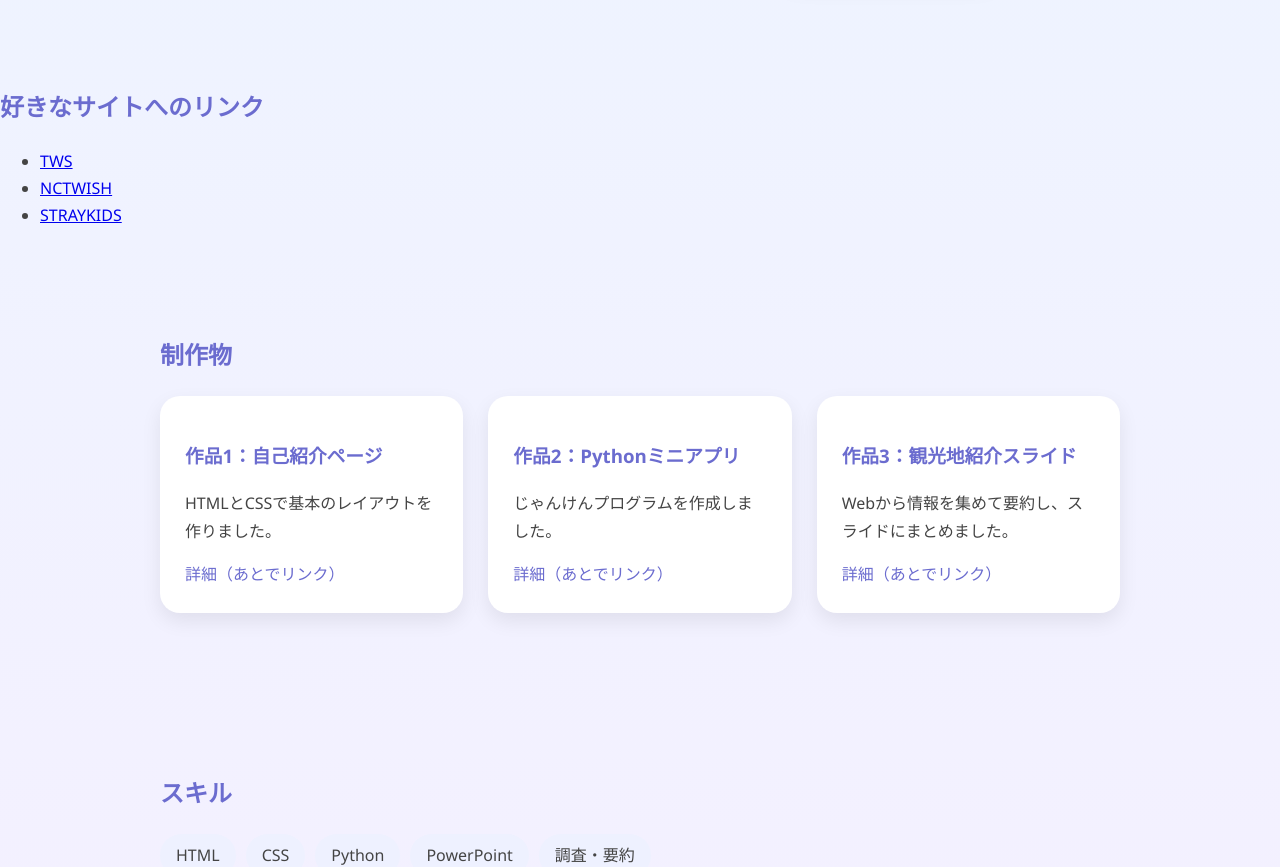
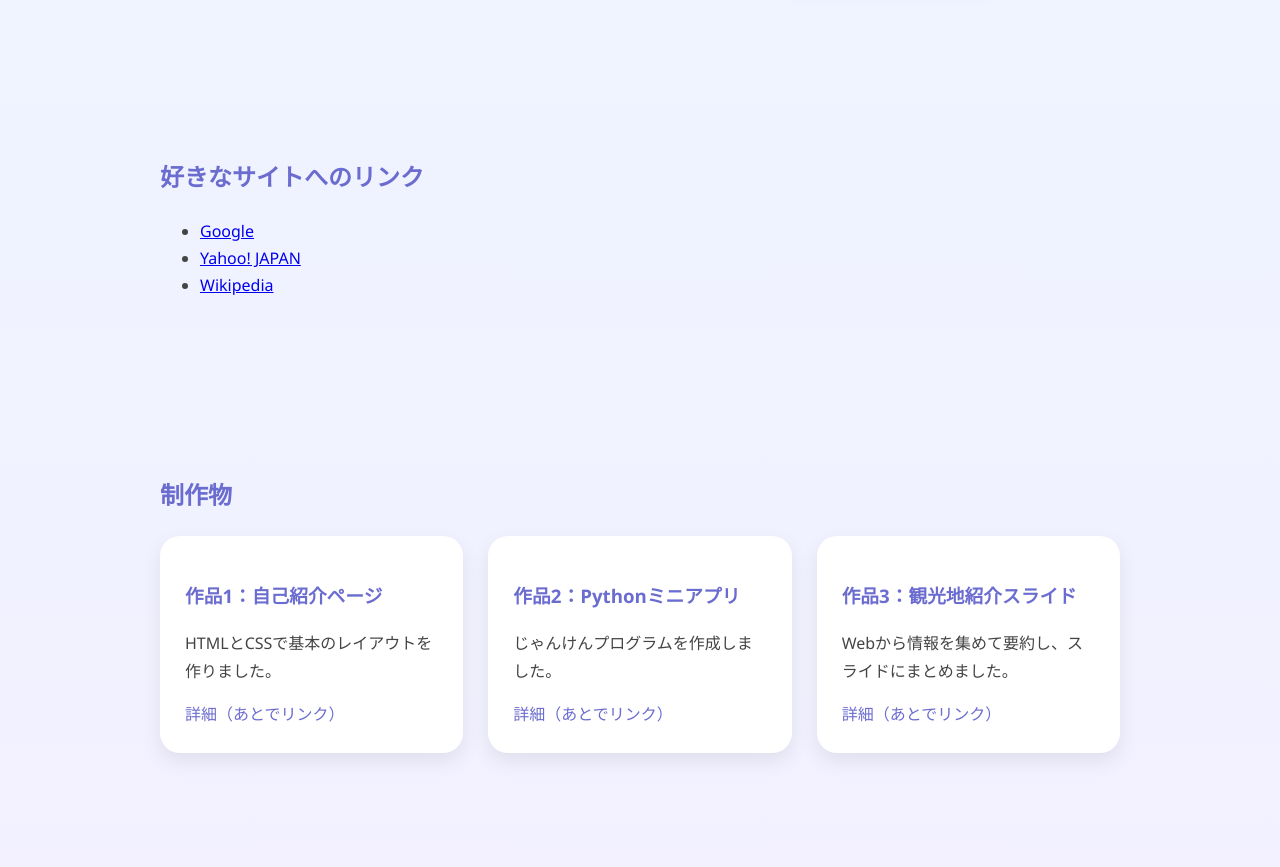
Before and after one commit to 25225143-cpu/web., a plain HTML site: page index.html in a window 1280 px wide. Shown: the part 949-1816 px from the top of the page. Drawn offline with Linux system fonts and the light colour scheme.

Commit message:
Update index.html

```diff
--- a/index.html
+++ b/index.html
@@ -50,13 +50,15 @@
       </div>
     </section>
 
-     <h2>好きなサイトへのリンク</h2>
+     <section id="links" class="section">
+  <h2>好きなサイトへのリンク</h2>
+  <ul class="link-list">
+    <li><a href="https://www.google.com">Google</a></li>
+    <li><a href="https://www.yahoo.co.jp">Yahoo! JAPAN</a></li>
+    <li><a href="https://www.wikipedia.org">Wikipedia</a></li>
+  </ul>
+</section>
 
-<ul>
-  <li><a href="https://tws-official.jp">TWS</a></li>
-  <li><a href="https://nctzenwish-japan.smtown-fc.jp">NCTWISH</a></li>
-  <li><a href="https://skz-stayjapan.com/s/n104/?ima=1914">STRAYKIDS</a></li>
-</ul>
 
     <section id="works" class="section">
       <h2>制作物</h2>
@@ -105,4 +107,5 @@
     <p class="small muted">© 2025 △△</p>
   </footer>
 </body>
+
 </html>
```
